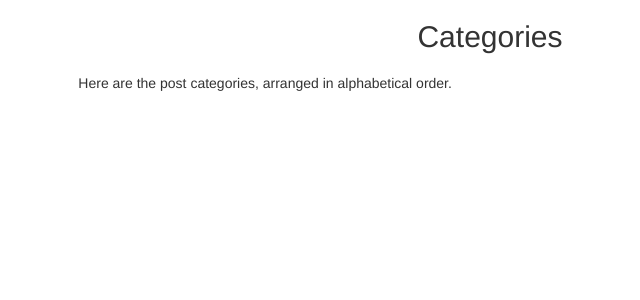
After one commit to benhoyle/website, a Flask app: page /categories in a window 1280 px wide. The commit adds this page. Shown: the top 300 px of the page, without its empty margins (150-790 px from the left). Run offline with Flask 2, Linux system fonts and the light colour scheme; data that the repository does not hold is empty; some libraries are stand-ins or nearby versions.

Commit message:
Category pages

```diff
--- /dev/null
+++ b/wordpress_converter/templates/categories.html
@@ -0,0 +1,28 @@
+{% extends 'base.html' %}
+
+{% block content %}
+
+<div id="postwall" class="row">
+    <div id="postwallcontainer" class="col-xs-offset-1 col-lg-offset-2 col-xs-10 col-lg-8">
+        <h2 class="text-center">
+            Categories
+        </h2>
+        <p class="top-padding">Here are the post categories, arranged in alphabetical order.</p>
+        <div id="postcells" class="">
+            {%- for column in categories|slice(2) %}
+            <ul class="col-sm-6">
+            {%- for category in column %}
+                <li><a href={{url_for('category_postwall', category_nicename=category.nicename)}}>{{ category.display_name }}</a></li>
+            {%- endfor %}
+            </ul>
+            {%- endfor %}
+        </div>
+    </div>
+
+</div>
+
+
+{% endblock %}
+
+{% block footer %}
+{% endblock %}
--- a/wordpress_converter/templates/postwall.html
+++ b/wordpress_converter/templates/postwall.html
@@ -5,7 +5,7 @@
 <div id="postwall" class="row">
     <div id="postwallcontainer" class="col-xs-offset-1 col-lg-offset-2 col-xs-10 col-lg-8">
         <h2 class="text-center">
-            Wall of Posts
+            Wall of Posts {% if category is defined %} <small>- Category: '{{ category.display_name }}'</small>{% endif %}
         </h2>
         <p class="top-padding">Here are the posts, arranged in descending date order.</p>
         <div id="postcells" class="">
--- a/wordpress_converter/webserver.py
+++ b/wordpress_converter/webserver.py
@@ -33,6 +33,18 @@ def post(nicename):
     post = Post.query.filter(Post.nicename == nicename).first()
     return render_template('post.html', post=post)
 
+@app.route('/categories', methods=['GET'])
+def show_categories():
+    #Just list all categories
+    categories = Category.query.order_by(Category.display_name.asc()).all()
+    return render_template('categories.html', categories=categories)
+
+@app.route('/postwall/category/<category_nicename>', methods=['GET'])
+def category_postwall(category_nicename):
+    category = Category.query.filter(Category.nicename == category_nicename).first()
+    posts = category.posts.order_by(Post.date_published.desc()).all()
+    return render_template('postwall.html', posts=posts, category=category)
+
 # Configure lines
 import logging
 from logging.handlers import RotatingFileHandler
```
Also changed, not shown: wordpress_converter/models.py (+10 -3 lines).
